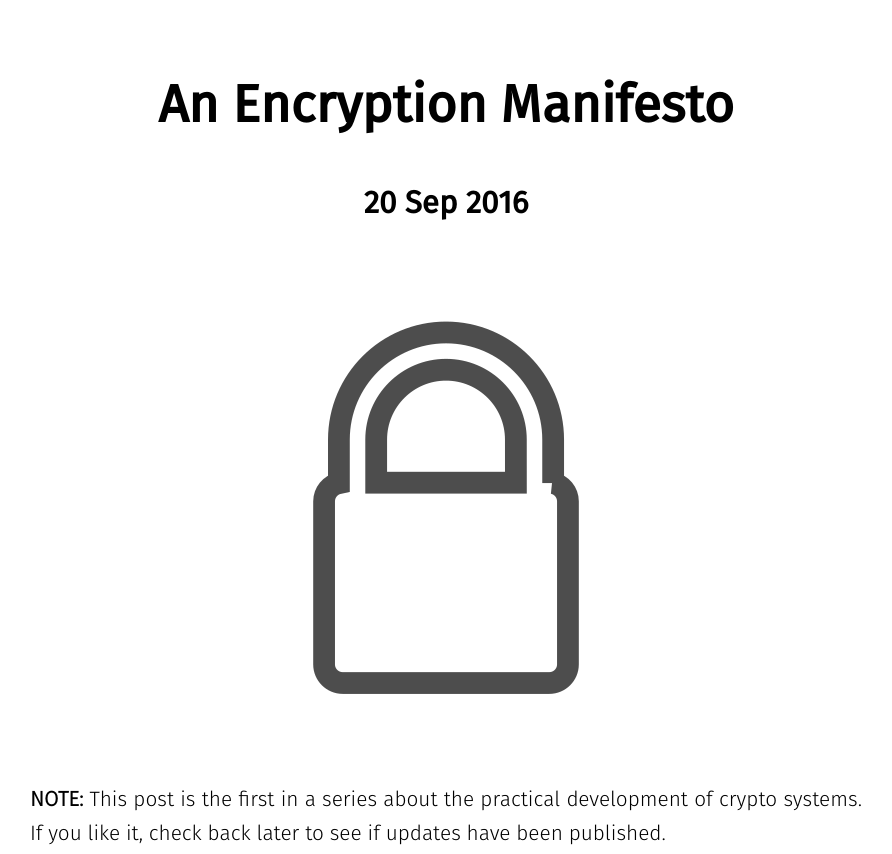
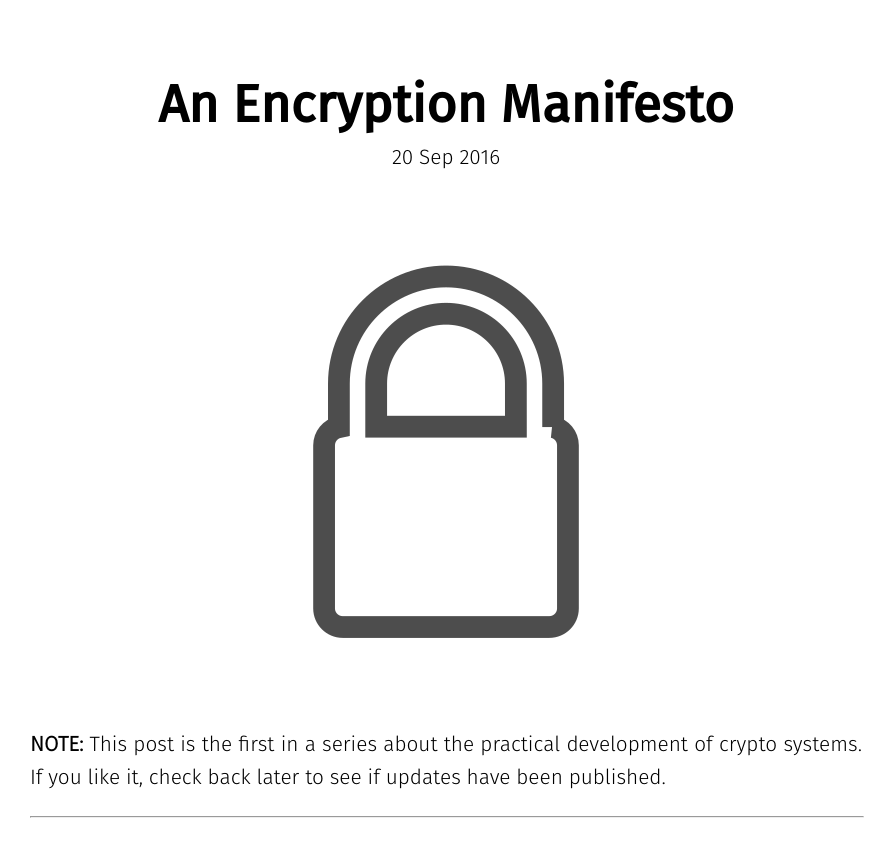
Before and after one commit to crossbowerbt/crossbowerbt.github.io, a plain HTML site: page encryption_manifesto.html in a window 1280 px wide. Shown: the top 854 px of the page, without its empty margins (194-1086 px from the left). Drawn offline with Linux system fonts and the light colour scheme.

Commit message:
encryption_manifesto.html: revisited HTML structure
Signed-off-by: Emanuele Acri <emanuele.acri@ts-way.com>

```diff
--- a/encryption_manifesto.html
+++ b/encryption_manifesto.html
@@ -3,14 +3,23 @@
 
   <head>
     <meta http-equiv="content-type" content="text/html; charset=UTF-8">
+    <link href="css/main.css" rel="stylesheet" type="text/css">
+
+	<meta name="author" content="Emanuele Acri - Crossbower">
+
 	<title>An Encryption Manifesto</title>
-    <link href="css/main.css" rel="stylesheet" type="text/css">
+	<meta name="description" content="Principles to implement solid and versatile cryptography systems. Encryption in the hands of its users and developers. A manifesto." />
+	<meta name="keywords" content="encryption, manifesto, implement, cryptography, philosofy, pragmatic, versatile, solid" />
   </head>
 
   <body>
-    <article id="main">
+    <article>
+
+	  <header>
 		<h1>An Encryption Manifesto</h1>
-      <h2>20 Sep 2016</h2>
+		<p>20 Sep 2016</p>
+	  </header>
+
       <img class="center" src="images/lock.png" alt="lock"></img>
 
       <p>
```
Lines whose indentation alone changed are shown as unchanged.
